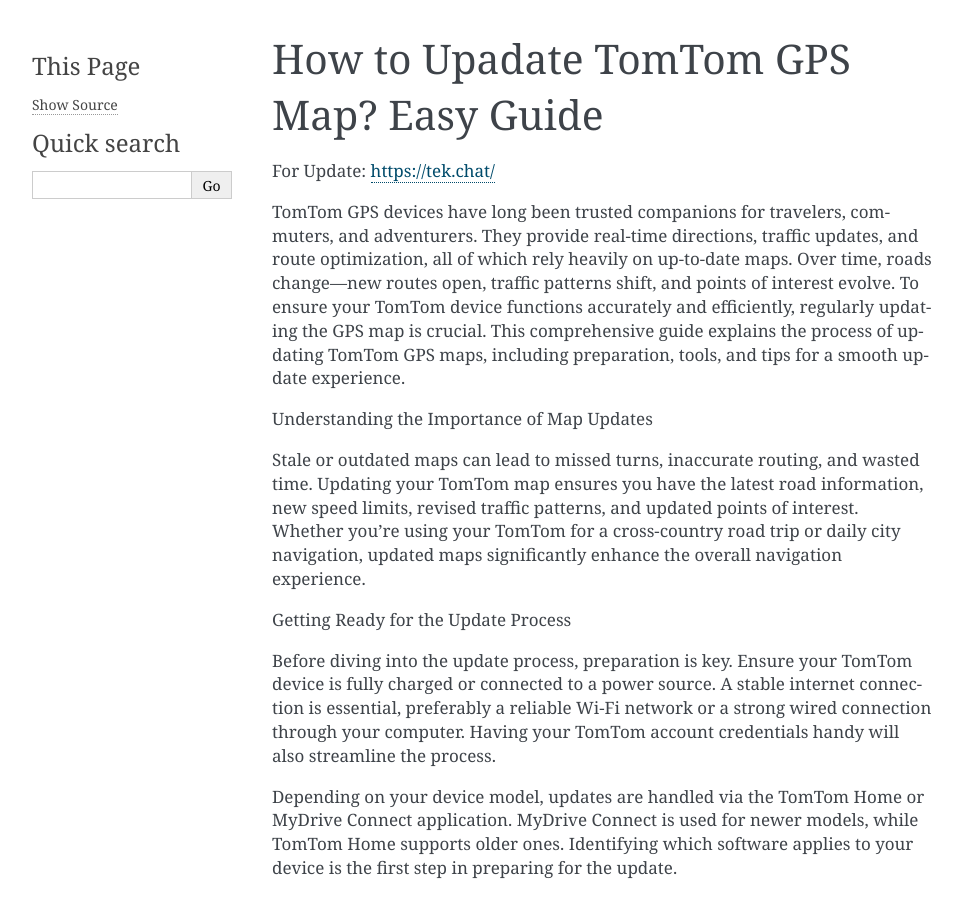
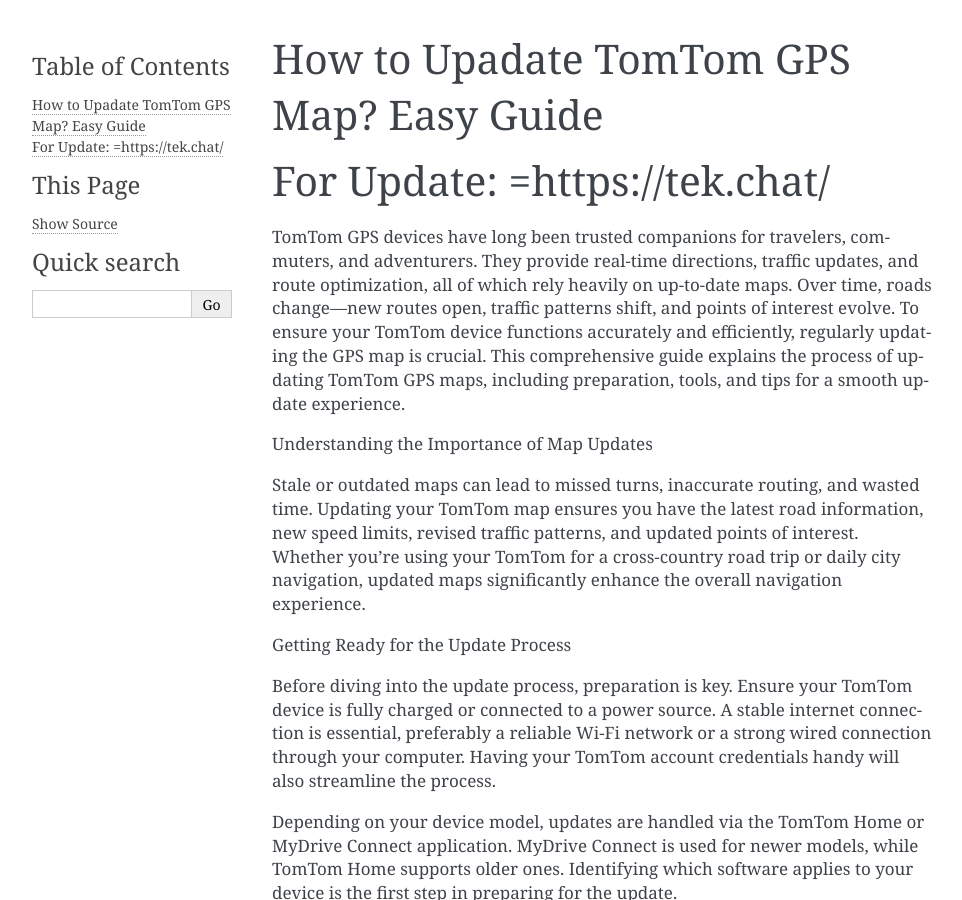
Before and after one commit to actipc336/tomtomgps, a Sphinx documentation site: the page built from docs/index.rst, in a window 1280 px wide and 900 px high. Shown: the whole window, without its empty margins (148-1110 px from the left). Built offline with Sphinx 7.4.7, drawn with Linux system fonts in a browser that asks for light colours.

Commit message:
Update index.rst

```diff
--- a/docs/index.rst
+++ b/docs/index.rst
@@ -4,7 +4,9 @@
 .. toctree::
    :maxdepth: 2
    :caption: Contents:
-For Update: https://tek.chat/
+
+For Update: =https://tek.chat/
+============
 
 TomTom GPS devices have long been trusted companions for travelers, commuters, and adventurers. They provide real-time directions, traffic updates, and route optimization, all of which rely heavily on up-to-date maps. Over time, roads change—new routes open, traffic patterns shift, and points of interest evolve. To ensure your TomTom device functions accurately and efficiently, regularly updating the GPS map is crucial. This comprehensive guide explains the process of updating TomTom GPS maps, including preparation, tools, and tips for a smooth update experience.
 
```
